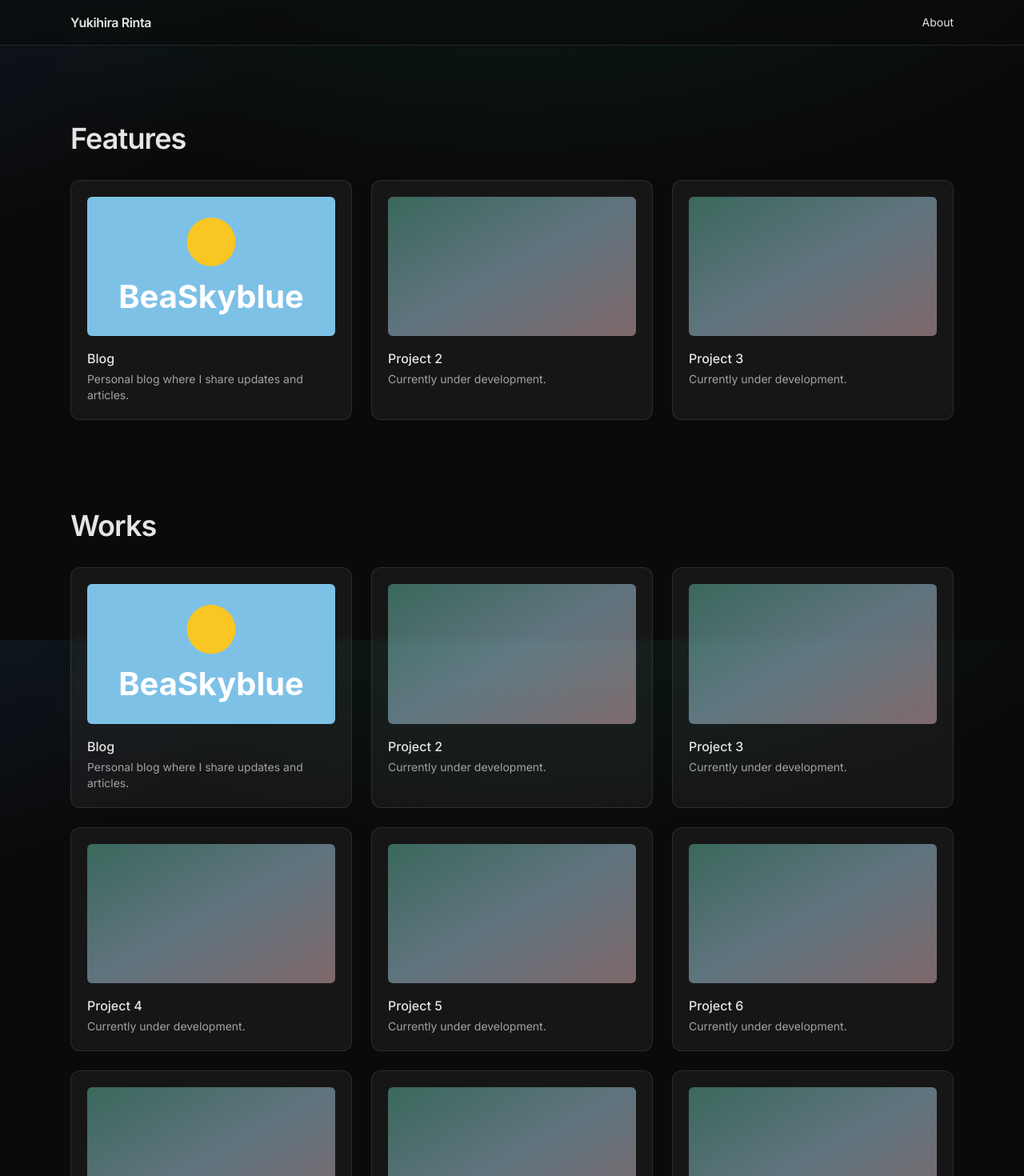
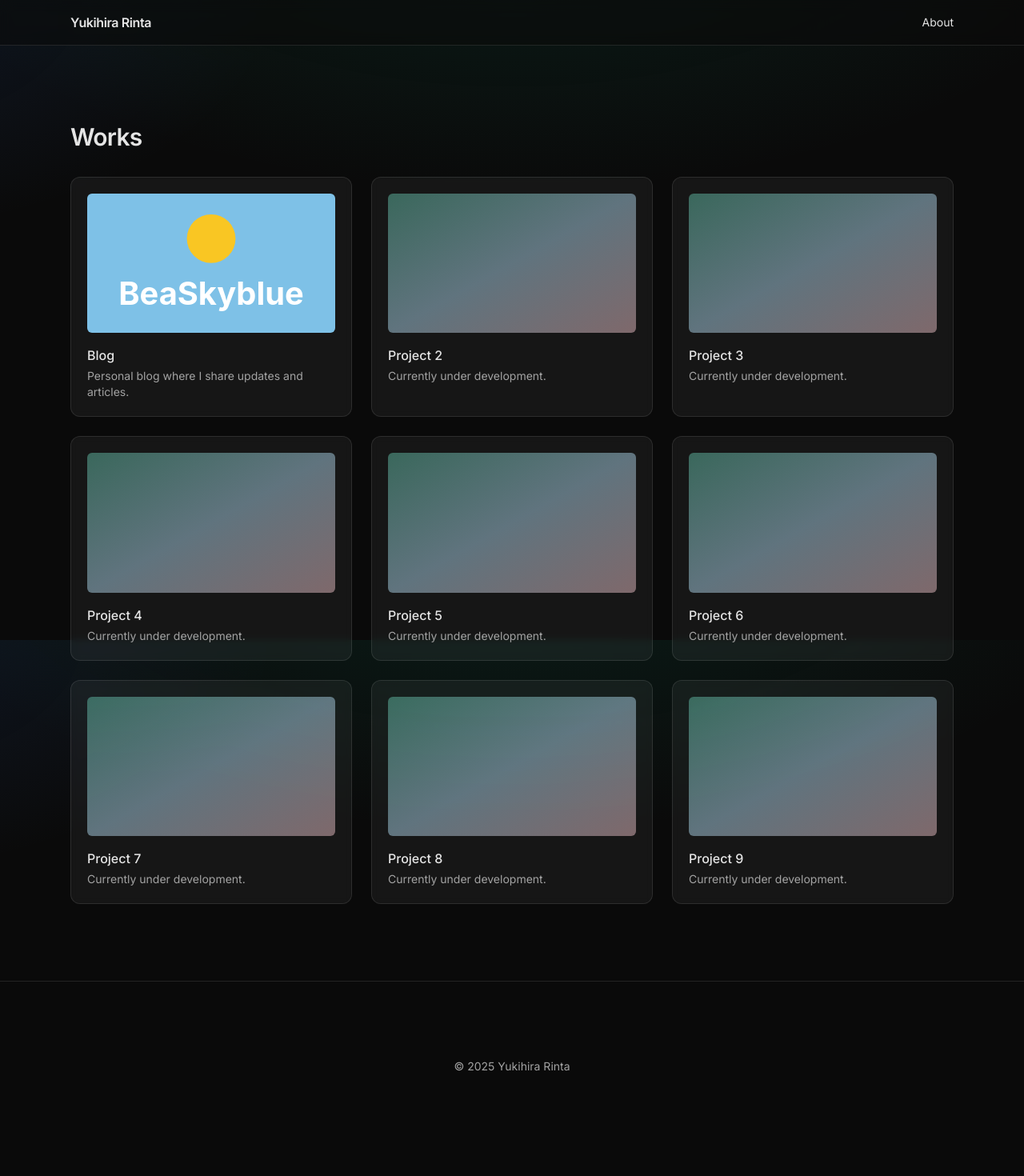
Before and after one commit to yukihirarinta/yukihirarinta.github.io, a Next.js app: page / in a window 1280 px wide. Shown: the top 1470 px of the page at 80% size. After the commit the page ends 1439 px from the top, so only its background shows below. Built offline with nearby package versions, Linux system fonts and the light colour scheme.

Commit message:
Revert "Align Works heading size with Features"

```diff
--- a/src/app/page.tsx
+++ b/src/app/page.tsx
@@ -26,12 +26,13 @@ const projects: Project[] = [
   { title: "Project 9", description: "Currently under development." },
 ];
 
-const featuredProjects = projects.slice(0, 3);
-
-function ProjectGrid({ projects }: { projects: Project[] }) {
+export default function HomePage() {
   return (
+    <section className="section">
+      <div className="container">
+        <h1 className="text-2xl font-semibold tracking-tight md:text-3xl">Works</h1>
         <div className="mt-8 grid gap-6 sm:grid-cols-2 lg:grid-cols-3">
-      {projects.map((project) =>
+          {projects.map((project) => (
             project.href ? (
               <a
                 key={project.title}
@@ -66,27 +67,9 @@ function ProjectGrid({ projects }: { projects: Project[] }) {
                 <p className="mt-1 text-sm text-neutral-400">{project.description}</p>
               </div>
             )
-      )}
+          ))}
         </div>
+      </div>
+    </section>
   );
 }
-
-export default function HomePage() {
-  return (
-    <div className="space-y-6 sm:space-y-8">
-      <section className="section pb-8 md:pb-10">
-        <div className="container">
-          <h1 className="text-3xl font-semibold tracking-tight md:text-4xl">Features</h1>
-          <ProjectGrid projects={featuredProjects} />
-        </div>
-      </section>
-
-      <section className="section pt-8 md:pt-10">
-        <div className="container">
-          <h2 className="text-3xl font-semibold tracking-tight md:text-4xl">Works</h2>
-          <ProjectGrid projects={projects} />
-        </div>
-      </section>
-    </div>
-  );
-}
```
Lines whose indentation alone changed are shown as unchanged.
